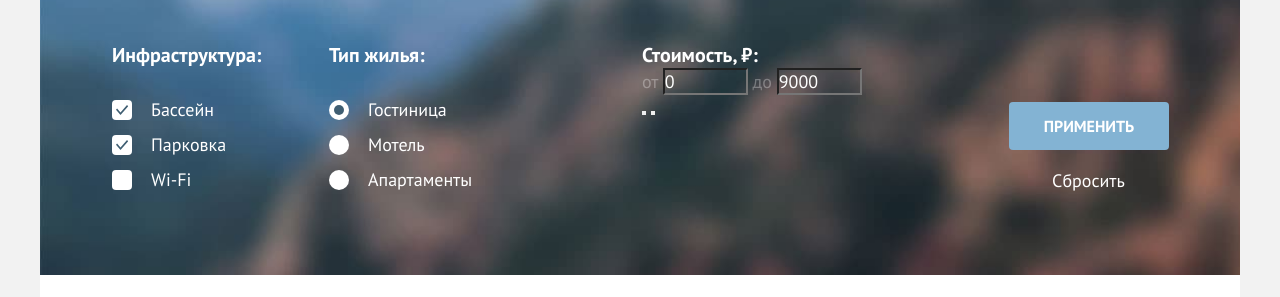
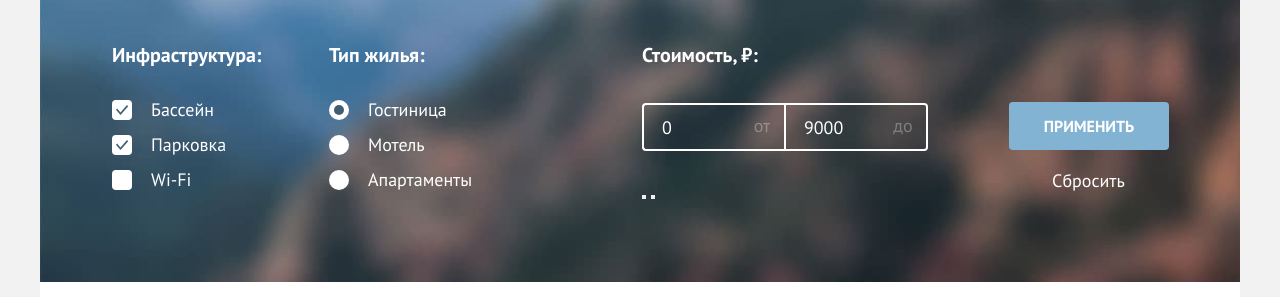
Before and after one commit to StaciBunx/Sedona, a plain HTML site: page catalog.html in a window 1280 px wide. Shown: the part 203-500 px from the top of the page. Drawn offline with Linux system fonts and the light colour scheme.

Commit message:
feat: add styles to range inputs

```diff
--- a/catalog.html
+++ b/catalog.html
@@ -130,6 +130,7 @@
             <legend class="filter-title">Стоимость, ₽:</legend>
 
             <div class="range">
+              <div class="range-fields">
                 <label class="range-field">
                   <span class="range-title">от</span>
                   <input class="range-input" type="number" name="price-from" value="0" min="0" max="10000" step="100">
@@ -139,6 +140,8 @@
                   <span class="range-title">до</span>
                   <input class="range-input" type="number" name="price-to" value="9000" min="0" max="10000" step="100">
                 </label>
+              </div>
+
 
               <div class="range-slider slider">
                 <div class="slider-bar">
--- a/css/style.css
+++ b/css/style.css
@@ -464,17 +464,110 @@ li {
 }
 
 /* Range */
-.range-input {
-  color: #fff;
-  background-color: transparent;
-  font-family: inherit;
-  font-size: 18px;
+
+.range {
+  margin-top: 35px;
+}
+
+.range-fields {
+  display: grid;
+  grid-template-columns: 1fr 2px 1fr;
+}
+
+.range-fields::before {
+  content: "";
+  position: relative;
+  z-index: 1;
+  width: 2px;
+  background-color: #ffffff;
+}
+
+.range-fields:hover::before {
+  opacity: 0.6;
+}
+
+
+.range-fields:focus-within::before {
+  opacity: 1;
+}
+
+.range-field {
+  display: grid;
+  grid-template-columns: 1fr 44px;
+}
+
+.range-field:first-child {
+  order: -1;
 }
 
 .range-title {
+  grid-column: -2 / -1;
+  grid-row: 1 / 2;
+  align-self: center;
+  justify-self: center;
+  margin-top: -2px;
   opacity: 0.3;
+  line-height: 18px;
 }
 
+.range-input {
+  width: 100%;
+  grid-column: 1 / -1;
+  grid-row: 1 / 2;
+  height: 48px;
+  padding: 10px 18px;
+  padding-right: 50px;
+  color: #ffffff;
+  background-color: transparent;
+  border: 2px solid #ffffff;
+  border-radius: 4px;
+  font-family: inherit;
+  font-size: 18px;
+  appearance: textfield;
+}
+
+.range-input::-webkit-inner-spin-button,
+.range-input::-webkit-outer-spin-button {
+  -webkit-appearance: none;
+  margin: 0;
+}
+
+.range-field:first-child .range-input {
+  border-right: none;
+  border-top-right-radius: 0;
+  border-bottom-right-radius: 0;
+}
+
+.range-field:nth-child(2) .range-input {
+  border-left: none;
+  border-top-left-radius: 0;
+  border-bottom-left-radius: 0;
+}
+
+.range-input:hover {
+  border-color: rgba(255, 255, 255, 0.6);
+}
+
+.range-input:focus {
+  outline: 3px solid #83b3d3;
+  border-color: #ffffff;
+  box-shadow: inset 0 0 0 3px #83b3d3;
+}
+
+.range-input:not(:placeholder-shown):focus {
+  background-color: #756257;
+  border-color: #ffffff;
+  box-shadow: none;
+  outline: none;
+}
+
+.range-field:nth-child(2) .range-title {
+  margin-right: 6px;
+}
+
+.range-slider {
+  margin-top: 28px;
+}
 
 /* Card */
 
```
Lines whose indentation alone changed are shown as unchanged.
